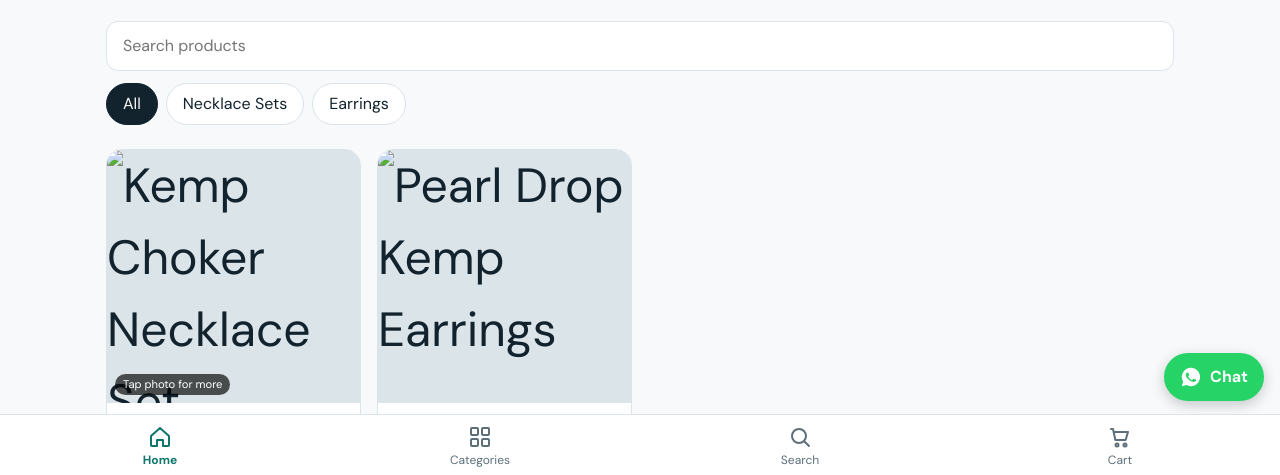
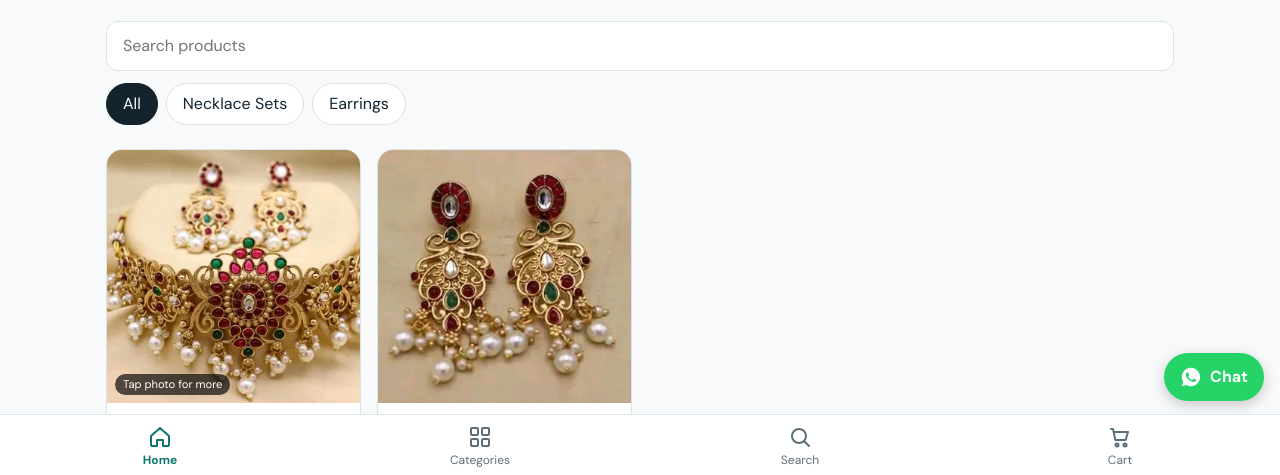
Before and after one commit to levelupgears/LevelUpGears-, a plain HTML site: page index.html in a window 1280 px wide. Shown: the part 323-798 px from the top of the page. Drawn offline with nearby package versions, Linux system fonts and the light colour scheme.

Commit message:
Add files via upload

```diff
--- a/index.html
+++ b/index.html
@@ -120,10 +120,10 @@ const CONFIG = {
    photo (from your supplier) or leave "" to show the emoji. */
 const PRODUCTS = [
   {id:1, name:"Kemp Choker Necklace Set", category:"Necklace Sets", price:799, oldPrice:1999,
-   images:["images/choker-set-1.jpg","images/choker-set-2.jpg","images/choker-set-3.jpg"], emoji:"📿",
+   images:["choker-set-1.jpg","choker-set-2.jpg","choker-set-3.jpg"], emoji:"📿",
    desc:"Antique gold choker with earrings, ruby-green stones and pearl drops"},
   {id:2, name:"Pearl Drop Kemp Earrings", category:"Earrings", price:299, oldPrice:699,
-   images:["images/earrings-1.jpg"], emoji:"✨",
+   images:["earrings-1.jpg"], emoji:"✨",
    desc:"Gold finish jhumka-style earrings with pearl drops"}
 ];
 /* ============================================================ */
```
